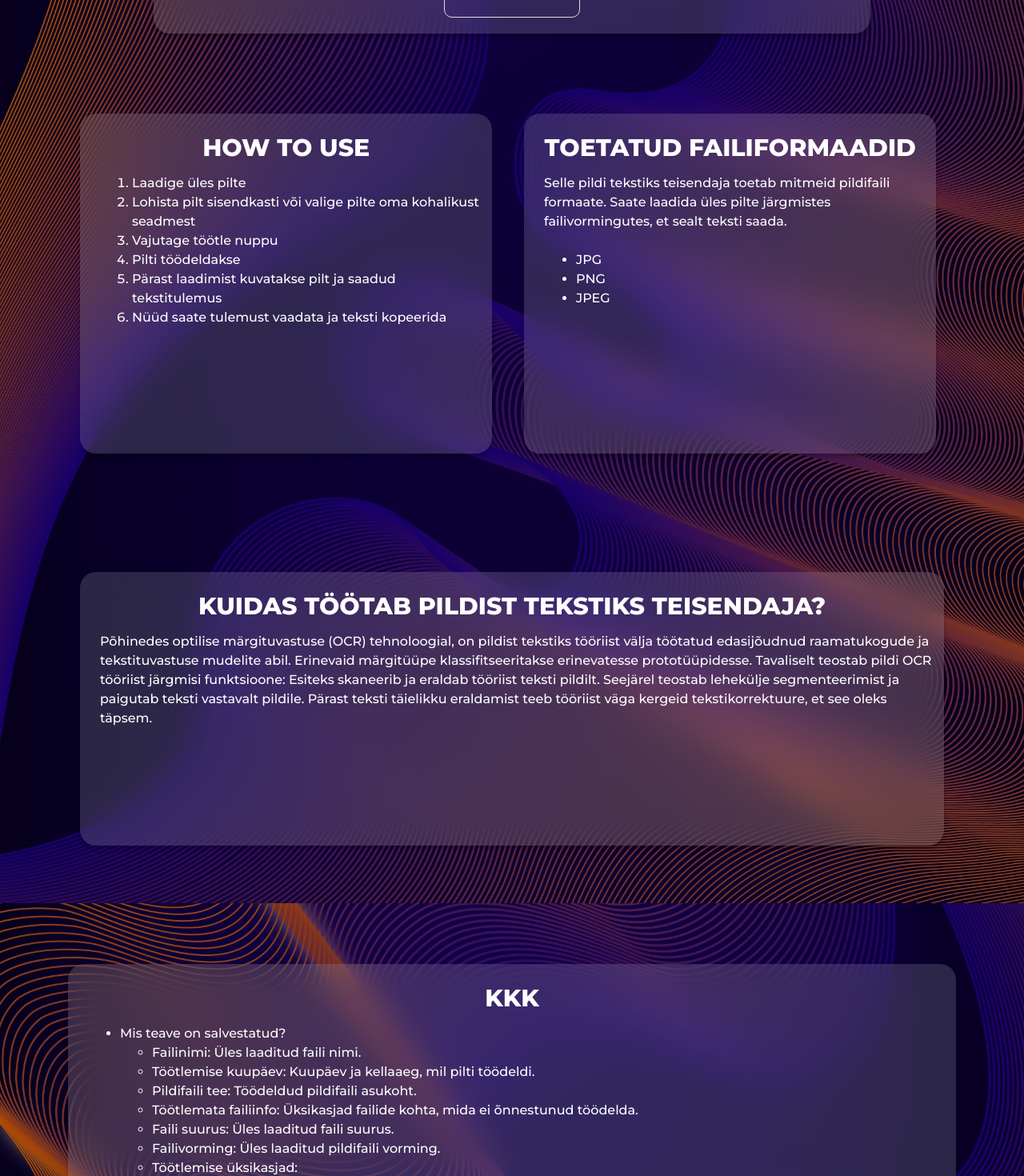
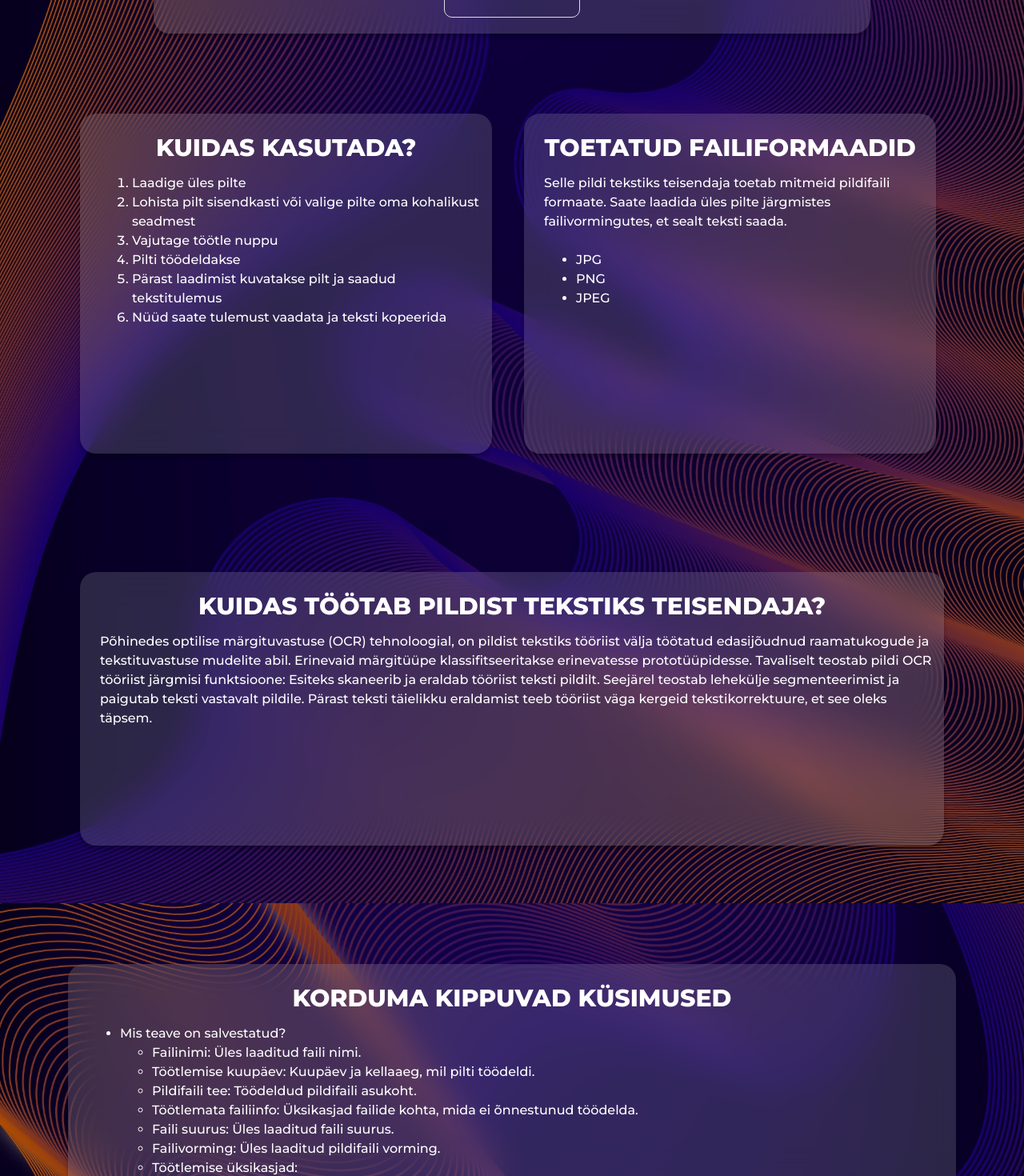
Before and after one commit to partelsandra/ocr_react, a React (Create React App) app in the folder frontend/: page / in a window 1280 px wide. Shown: the part 791-2261 px from the top of the page at 80% size. Built offline with nearby package versions, Linux system fonts and the light colour scheme.

Commit message:
excess file removal

```diff
--- a/frontend/src/App.js
+++ b/frontend/src/App.js
@@ -77,7 +77,7 @@ function App() {
             {/* Box 1 */}
             <div className="col-6">
               <div className="custom-box smaller-box">
-                <span className="main-heading tool">How to use</span>
+                <span className="main-heading tool">Kuidas kasutada?</span>
                 <span className="regular-text">
                   <ol>
                     <li>Laadige üles pilte</li>
@@ -123,7 +123,7 @@ function App() {
         <div className="row mt-5">
           <div className="col-12">
             <div className="custom-box bigger-box-kkk">
-              <span className="main-heading kkk">KKK</span>
+              <span className="main-heading kkk">Korduma kippuvad küsimused</span>
               <span className="regular-text">
                 <ul>
                   <li>Mis teave on salvestatud?
```
Also changed, not shown: frontend/src/components/OCRResult.js (deleted, +0 -23 lines), frontend/src/components/ProgressBar.js (deleted, +0 -11 lines), frontend/src/components/Notification.js (deleted), 1 other file (tests, documents, lock files or other folders).
